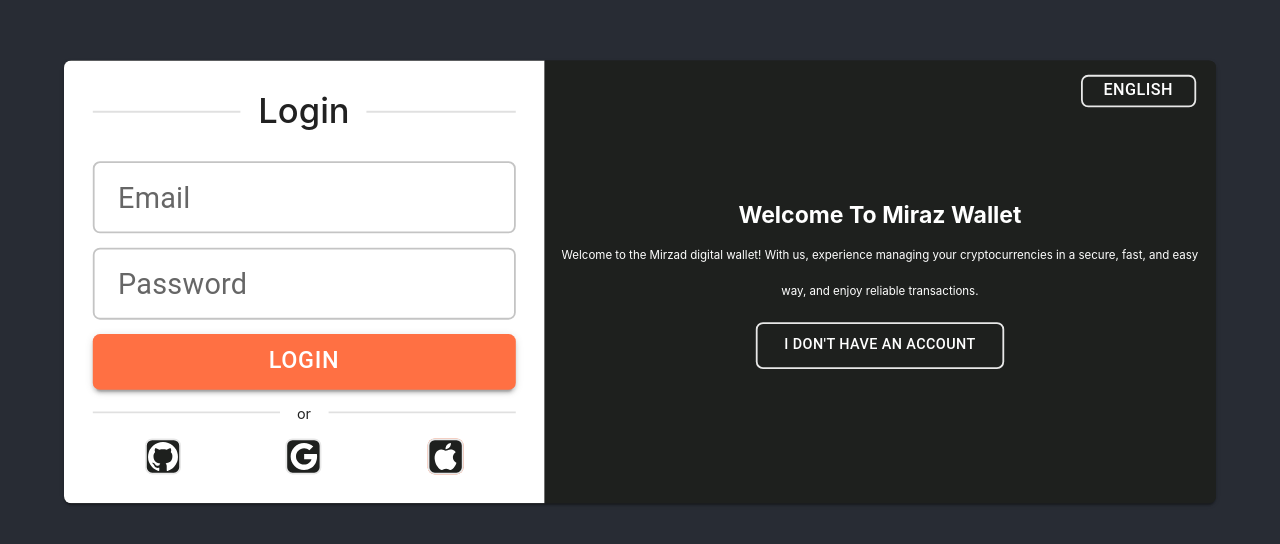
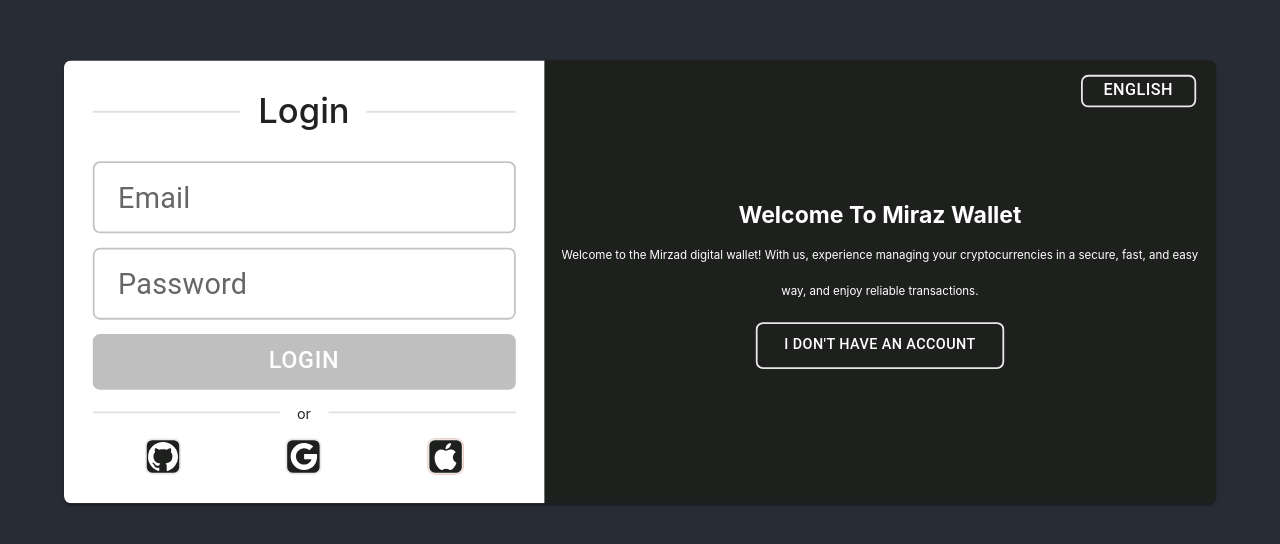
Before and after one commit to siahvosh/Wallet, a React (Create React App) app: page /login in a window 1280 px wide. Shown: the part 118-662 px from the top of the page. Built offline with nearby package versions, Linux system fonts and the light colour scheme.

Commit message:
set value for email and password and disablebtn when text field empty

```diff
--- a/src/App.css
+++ b/src/App.css
@@ -24,6 +24,10 @@ Button:hover {
 }
 Button:active {
   box-shadow: 0 2px 4px rgba(0, 0, 0, 0.7) !important;
+}
+Button:disabled{
+  background: gray !important;
+  opacity: 50%;
 }
 
 .btn{
--- a/src/Component/Login/Login.js
+++ b/src/Component/Login/Login.js
@@ -12,15 +12,31 @@ import {useTranslation} from "react-i18next";
 import changeLanguage from "../../helper"
 
 export const Login = () => {
+    let navigate = useNavigate()
+
     const { t } = useTranslation('login');
-    let navigate = useNavigate()
+    const [emailVal, setEmailVal] = useState('')
+    const [passVal, setPassVal] = useState('')
+
+    const validateValue = () => {
+        if(emailVal)
+            return 'false'
+        else
+            return 'false'
+    }
+
+    const login = () => {
+        navigate('/home')
+        console.log({emailVal: emailVal})
+        console.log({passVal: passVal})
+    }
 
     return (
         <React.Fragment>
            <Card style={{ width: '50%', scale: '1.8', background: '#1E201E'}}>
                <Grid2 container>
                    <Grid2 size={{xs: 12, sm: 12, md: 5}} style={{padding: '1rem', background: '#ffffff'}}>
-                       <Divider >
+                       <Divider>
                            <span style={{fontSize: '1.2rem', fontWeight: '500'}}>{t('login.form.title')}</span>
                        </Divider>
                        <Grid2 style={{marginTop: '1rem'}} container spacing={1}>
@@ -31,6 +47,8 @@ export const Login = () => {
                                    style={{  width: '100%'}}
                                    id="outlined-basic"
                                    type={"email"}
+                                   value={emailVal}
+                                   onChange={(e) => setEmailVal(e.target.value)}
                                    label={t('login.form.email')}
                                    variant={"outlined"}
                                />
@@ -43,6 +61,8 @@ export const Login = () => {
                                    type={"password"}
                                    label={t('login.form.password')}
                                    variant="outlined"
+                                   value={passVal}
+                                   onChange={(e) => setPassVal(e.target.value)}
                                />
                            </Grid2>
                            <Grid2 size={12}>
@@ -50,8 +70,8 @@ export const Login = () => {
                                    style={{display: 'block',   width: '100%'}}
                                    size="small"
                                    variant="contained"
-                                   onClick={() => navigate('/home')}
-
+                                   onClick={login}
+                                   disabled={!emailVal || !passVal}
                                >
                                    {t('login.form.loginBtn')}
                                </Button>
```
